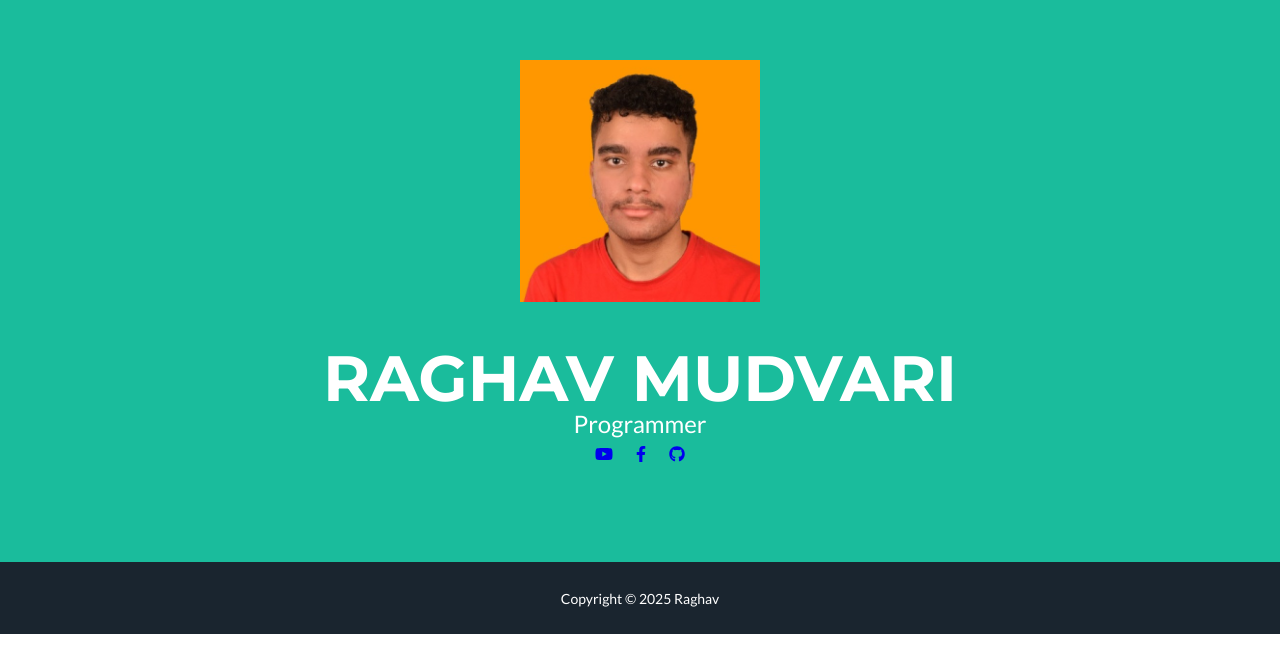
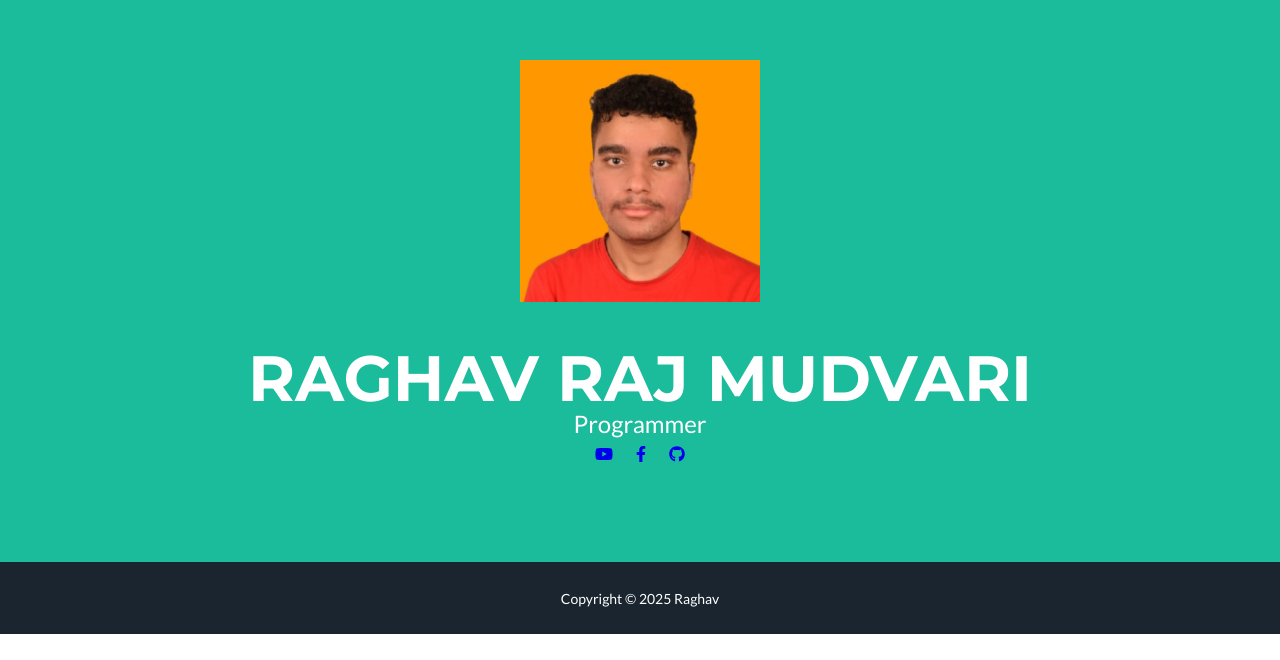
Before and after one commit to raghavmudvari/website, a plain HTML site: page index.htm in a window 1280 px wide. Shown: the part 140-800 px from the top of the page. Drawn offline with nearby package versions, Linux system fonts and the light colour scheme.

Commit message:
name change

```diff
--- a/index.htm
+++ b/index.htm
@@ -26,7 +26,7 @@
                 <!-- Masthead Avatar Image-->
                 <img class="masthead-avatar mb-5" src="raghav.jpg" alt="..." />
                 <!-- Masthead Heading-->
-                <h1 class="masthead-heading text-uppercase mb-0">Raghav Mudvari</h1>
+                <h1 class="masthead-heading text-uppercase mb-0">Raghav Raj Mudvari</h1>
                 <!-- Masthead Subheading-->
                 <p class="masthead-subheading font-weight-light mb-0">Programmer</p>
                 <nav>
```
